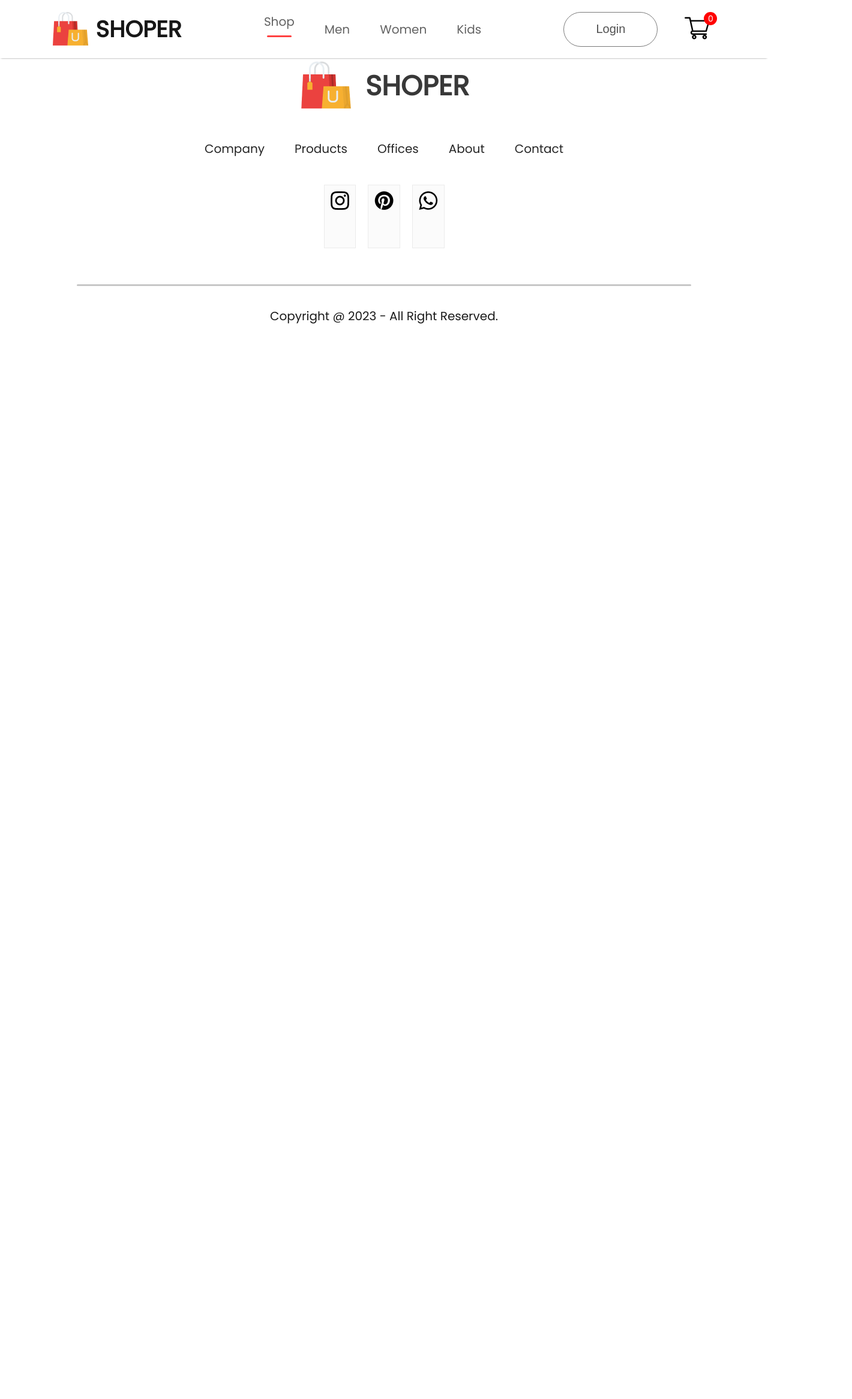
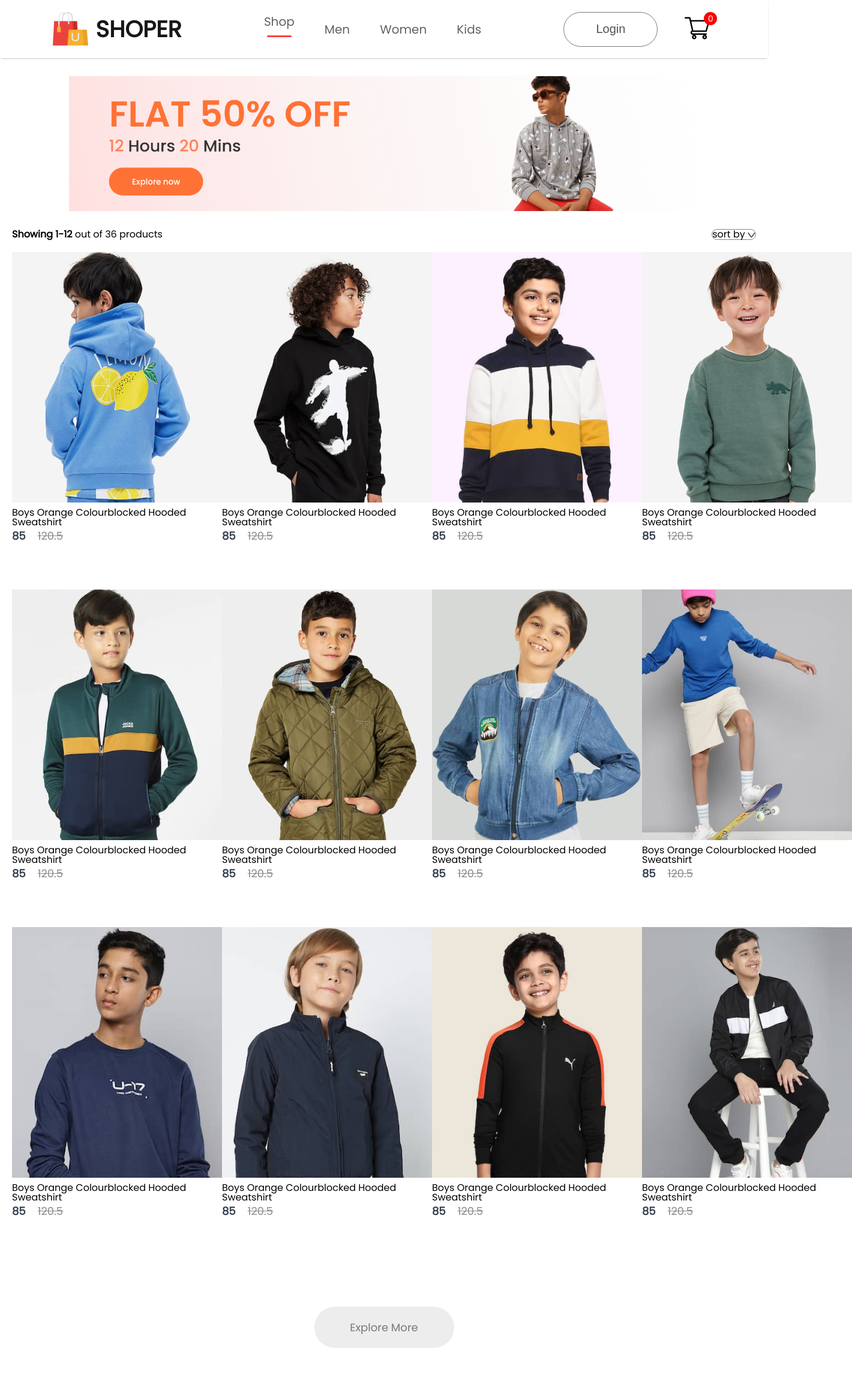
Before and after one commit to VasilMN/website-project, a React (Vite) app: page /kids in a window 1280 px wide. Shown: the top 2333 px of the page at 60% size, 1420 px wide, since content can reach past the window. Before the commit the page ends 800 px from the top, so only its background shows below. Built offline with nearby package versions, Linux system fonts and the light colour scheme.

Commit message:
added Mens, Womens and kids pages

```diff
--- a/src/App.jsx
+++ b/src/App.jsx
@@ -2,9 +2,14 @@
 import { LoginSignup } from "./Pages/LginSinup/LoginSignup"
 import { Product } from "./Pages/Product/Product"
 import { Shop } from "./Pages/Shop/Shop"
-import { ShopCategory } from "./Pages/ShopCategory/ShopCategory"
+import  ShopCategory  from "./Pages/ShopCategory/ShopCategory"
 import { Footer } from "./components/Footer/Footer"
 import { Navbar } from "./components/Navbar/Navbar"
+import men_banner from "./assets/imges/banner_mens.png"
+import women_banner from "./assets/imges/banner_women.png"
+import kid_banner from "./assets/imges/banner_kids.png"
+
+
 import {Route,Routes} from "react-router-dom"
 
 function App() {
@@ -14,9 +19,9 @@
         <Navbar/>
           <Routes>
              <Route path="/" element={<Shop/>}/>
-             <Route path="/mens" element={<ShopCategory  Category = "mens"/>}/>
-             <Route path="/womens"  element ={<ShopCategory Category = "womens"/>}/>
-             <Route path="/kids"  element ={<ShopCategory Category = "kid"/>}/>
+             <Route path="/mens" element={<ShopCategory banner = {men_banner} Category = "men"/>}/>
+             <Route path="/womens"  element ={<ShopCategory banner = {women_banner} Category = "women"/>}/>
+             <Route path="/kids"  element ={<ShopCategory banner = {kid_banner} Category = "kid"/>}/>
              <Route path="/product" element={<Product/>}>
                 <Route path=":product" element={<Product/>}/>
              </Route>
--- /dev/null
+++ b/src/Context/ShopContext.jsx
@@ -0,0 +1,19 @@
+import { createContext } from "react";
+import all_product from "../utils/all_product";
+
+
+export  const ShopContext = createContext(null);
+
+const ShopContextProvider = (props) => {
+
+    const contextValue = {all_product}
+
+    return <ShopContext.Provider value={contextValue}>
+
+        {props.children}
+
+    </ShopContext.Provider>
+
+}
+
+export default ShopContextProvider;
--- a/src/Pages/ShopCategory/ShopCategory.jsx
+++ b/src/Pages/ShopCategory/ShopCategory.jsx
@@ -1,7 +1,53 @@
+import { useContext } from "react";
 import Styles from "./shopcategory.module.scss"
+import { ShopContext } from "../../Context/ShopContext";
+import dropdown_icon from "../../assets/imges/dropdown_icon.png"
+import { Item } from "../../components/Item/Item";
 
-export const ShopCategory = () => {
-    return <div>
+ const ShopCategory = (props) => {
 
+    const {all_product} = useContext(ShopContext)
+
+    return <div className={Styles.shop_category}>
+              <img className={Styles.shopcategory_banner} src={props.banner} alt="banner" />
+              <div className={Styles.shopcategory_indexsort}>
+                <p>
+                    <span>Showing 1-12</span> out of 36 products
+                </p>
+                  <div className={Styles.shopcategory_sort}>
+                    sort by  <img src={dropdown_icon} alt="dropdown_icon" />
+                  </div>
+
+              </div>
+
+                  <div className={Styles.shopcategory_product}>
+                    {all_product.map((item,i) => {
+                       console.log(item);
+                       console.log(props);
+
+                        if (props.Category === item.category) {
+
+                            return  <Item
+
+                            key={i}
+                            id={item.id}
+                            name={item.name}
+                            image={item.image}
+                            new_price={item.new_price}
+                            old_price={item.old_price}
+                            />
+
+                        }  else  {
+
+                            return null
+                        }
+                    })}
+                </div>
+
+                <div className={Styles.shopcategory_loadmore}>
+                     Explore More
+                </div>
     </div>
 }
+
+export default ShopCategory;
--- a/src/Pages/ShopCategory/shopcategory.module.scss
+++ b/src/Pages/ShopCategory/shopcategory.module.scss
@@ -0,0 +1,53 @@
+.shop_category {
+
+.shopcategory_banner {
+    display: block;
+    margin: 30px auto;
+    width: 82%;
+
+   }
+
+.shopcategory_indexsort {
+    display: flex;
+    margin: 0px 20px;
+    justify-content: space-between;
+    align-items: center;
+
+
+    p {
+        span {
+
+           font-weight: 600;
+     }
+
+    }
+
+    .shopcategory_sort {
+        padding: 10px, 30px;
+        border-radius: 40px;
+        border: 1px solid #888;
+
+     }
+
+   }
+   .shopcategory_product {
+    margin: 20px ;
+    display: grid;
+    grid-template-columns: 1fr 1fr 1fr 1fr;
+    row-gap: 80px;
+   }
+
+   .shopcategory_loadmore {
+    display: flex;
+    justify-content: center;
+    align-items: center;
+    margin: 150px auto;
+    width: 233px;
+    height: 69px;
+    border-radius: 75px;
+    background: #ededed;
+    color: #787878;
+    font-size: 18px;
+    font-weight: 500;
+   }
+}
--- a/src/components/Navbar/Navbar.jsx
+++ b/src/components/Navbar/Navbar.jsx
@@ -17,7 +17,7 @@
             <li onClick={ ()=> {setMenu("shop")}}><NavLink to="/">Shop</NavLink> {menu === "shop"? <hr />:<></>} </li>
             <li onClick={()=> {setMenu("mens")}}><NavLink to="/mens">Men</NavLink> {menu === "mens"? <hr />:<></>}</li>
             <li onClick={()=> {setMenu("womens")}}><NavLink to="/womens">Women</NavLink> {menu === "womens"? <hr />:<></>}</li>
-            <li onClick={()=> {setMenu("kids")}}><NavLink to="/kid">Kids</NavLink> {menu === "kids"? <hr />:<></>}</li>
+            <li onClick={()=> {setMenu("kids")}}><NavLink to="/kids">Kids</NavLink> {menu === "kids"? <hr />:<></>}</li>
         </ul>
         <div className={Styles.nav_login_cart}>
         <NavLink to="/login"><button>Login</button></NavLink>
--- a/src/components/NewCollection/NewColection.jsx
+++ b/src/components/NewCollection/NewColection.jsx
@@ -10,7 +10,7 @@
            {new_collections.map((item,i) => {
 
                 return <Item
-                key={i}
+                             key={i}
                              id={item.id}
                              name={item.name}
                              image={item.image}
--- a/src/main.jsx
+++ b/src/main.jsx
@@ -3,10 +3,14 @@
 import App from './App.jsx'
 import './index.scss'
 import { BrowserRouter } from "react-router-dom"
+import ShopContextProvider from './Context/ShopContext.jsx'
 
 ReactDOM.createRoot(document.getElementById('root')).render(
  <BrowserRouter>
-     <App />
+     <ShopContextProvider>
+          <App />
+     </ShopContextProvider>
+
  </BrowserRouter>
 
 
```
